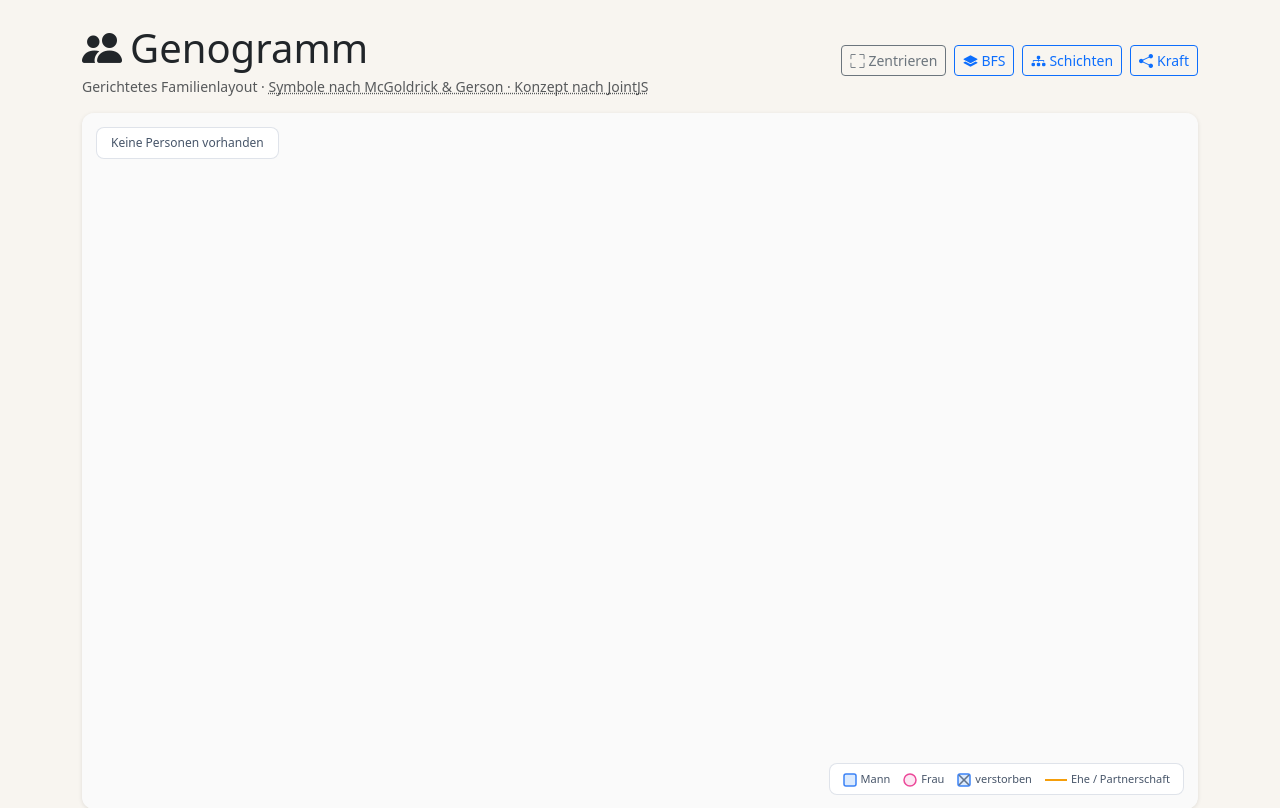
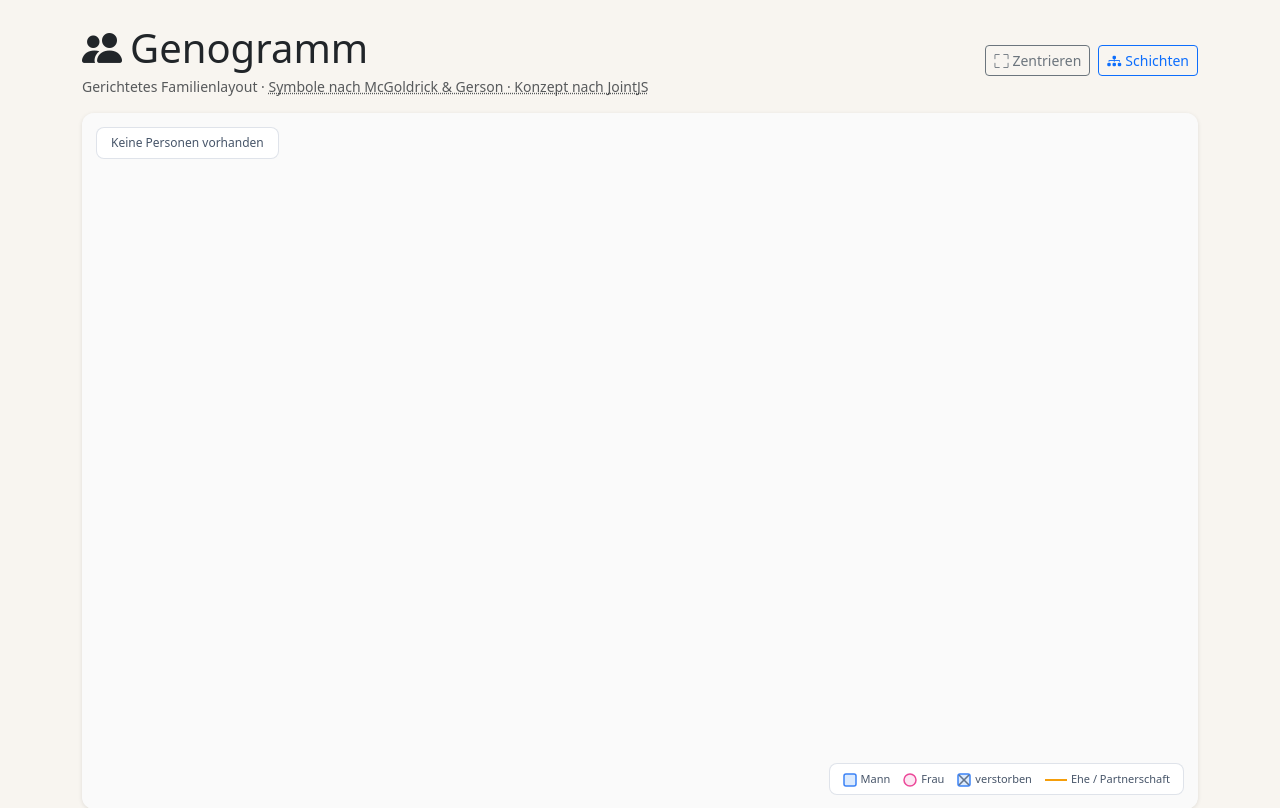
Before and after one commit to fidelitas1894/Stammbaum, a Django app: page /stammbaum/genogramm/ in a window 1280 px wide. Shown: the part 56-864 px from the top of the page. Run offline with Django 4.2, Linux system fonts and the light colour scheme; data that the repository does not hold is empty; some libraries are stand-ins or nearby versions.

Commit message:
fix: tote Links zu BFS/Kraft-Layout aus Fraktal- und Genogramm-Templates entfernt
Co-Authored-By: Claude Sonnet 4.6 <noreply@anthropic.com>

```diff
--- a/stammbaum/templates/stammbaum/stammbaum_fraktal.html
+++ b/stammbaum/templates/stammbaum/stammbaum_fraktal.html
@@ -52,9 +52,6 @@
         </button>
         <a href="{% url 'stammbaum_gesamt' %}" class="btn btn-sm btn-outline-primary">
             <i class="bi bi-diagram-3-fill me-1"></i>Schichten
-        </a>
-        <a href="{% url 'stammbaum_force' %}" class="btn btn-sm btn-outline-primary">
-            <i class="bi bi-share-fill me-1"></i>Kraft
         </a>
     </div>
 </div>
--- a/stammbaum/templates/stammbaum/stammbaum_genogramm.html
+++ b/stammbaum/templates/stammbaum/stammbaum_genogramm.html
@@ -52,9 +52,7 @@
         <button id="btnFit" class="btn btn-sm btn-outline-secondary">
             <i class="bi bi-fullscreen me-1"></i>Zentrieren
         </button>
-        <a href="{% url 'stammbaum_bfs' %}"    class="btn btn-sm btn-outline-primary"><i class="bi bi-layers-fill me-1"></i>BFS</a>
         <a href="{% url 'stammbaum_gesamt' %}" class="btn btn-sm btn-outline-primary"><i class="bi bi-diagram-3-fill me-1"></i>Schichten</a>
-        <a href="{% url 'stammbaum_force' %}"  class="btn btn-sm btn-outline-primary"><i class="bi bi-share-fill me-1"></i>Kraft</a>
     </div>
 </div>
 
```
